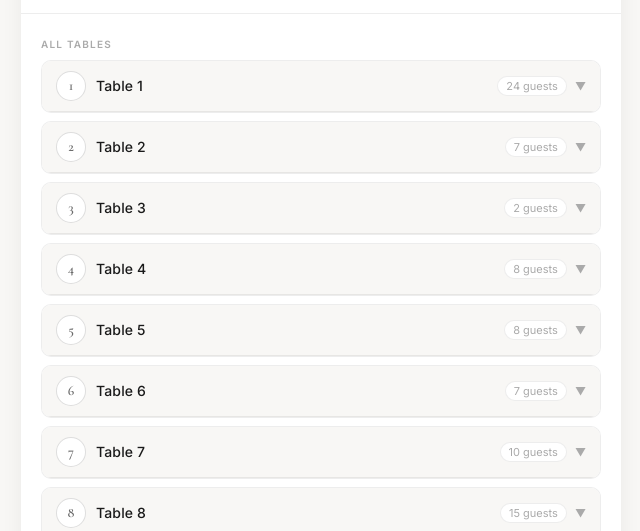
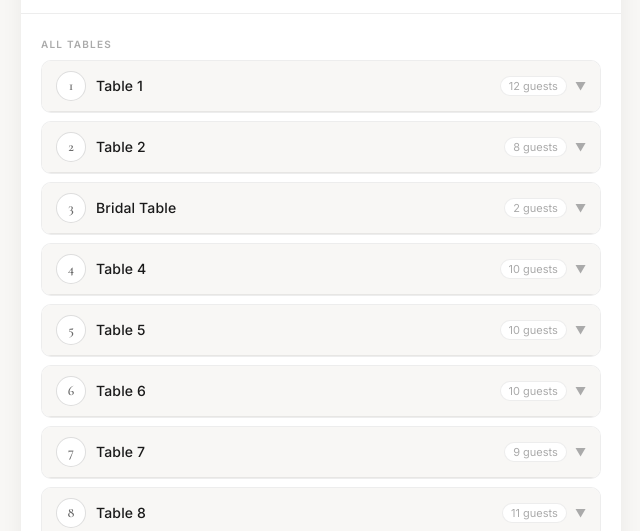
Before and after one commit to mr-kowtow/wedding-seating, a plain HTML site: page index.html in a window 1280 px wide. Shown: the part 269-800 px from the top of the page, 319-959 px from the left. Drawn offline with nearby package versions, Linux system fonts and the light colour scheme.

Commit message:
Update seating arrangement from update.xlsx (9 tables, full guest names)

```diff
--- a/index.html
+++ b/index.html
@@ -371,58 +371,86 @@ const TABLES = [
   {
     id: 1,
     label: "Table 1",
-    pax: 30,
+    pax: 12,
     guests: [
-      "Rajesh","Mrs Randhir","Uncle Bhajan","Sunita","Avtar","Linder",
-      "Ajit","Mrs Avtar","Pritam","Ravinder","Major Randhir","Bajan",
-      "Suresh","Ajit's Son","Nash","Mrs Suresh","Parul","Uncle Jack",
-      "Jaspal","Ms Nash","Mrs Jaspal","Mrs Jack","Dato Amar","Milind"
+      "Mr Rajeshpal Singh","Mrs Randhir Singh","Mrs Sunitajeet Kaur","Mr Awthar Singh",
+      "Mr Ravinder Singh","Mrs Awthar Singh","Mr Sureshpal Singh","Mr Ajit Singh",
+      "Mrs Sureshpal Singh","Mr Jaspal Singh","Mrs Jaspal Singh","Mr Randhir Singh"
     ]
   },
   {
     id: 2,
     label: "Table 2",
     pax: 8,
-    guests: ["Amrik","Bel","Hazel","Smeetha","Roshan","Sandesh","Jaimen"]
+    guests: [
+      "Mr Amrik Singh Mangat","Mrs Bel Kaur Hayrr","Smeetha Kaur","Roshan Singh",
+      "Sandesh Singh","Milind Tiwari","Jaimen Singh","Hazelinder Kaur"
+    ]
   },
   {
     id: 3,
-    label: "Table 3",
-    pax: 4,
-    guests: ["Maanveer","Harshaan"]
+    label: "Bridal Table",
+    pax: 2,
+    guests: ["Maanveer Singh Mangat","Harshaan Kaur Rai"]
   },
   {
     id: 4,
     label: "Table 4",
     pax: 10,
-    guests: ["Ien","Nisha","Bryan","Lee Shien Yin","Ariele","Saniah","Chester","Annia"]
+    guests: [
+      "Mr Ranjit Singh Rai","Mr Ajit Singh Jaswal","Mrs Bhupinder Kaur","Mrs Balveer Kaur",
+      "Datin Harbinder Kaur","Mr Charanjit Singh Khaira","Dato Dr. Parim Singh",
+      "Mr Tejvinder Singh Bhuller","Mrs Rhenu Kaur Bhuller","Mrs Jasber Kaur"
+    ]
   },
   {
     id: 5,
     label: "Table 5",
     pax: 10,
-    guests: ["Prisha","Sunil","Manraj","Tishal","Saina","Tianna","Kavita","Umeera"]
+    guests: [
+      "Prisha Kaur Rai","Anil Singh Khaira","Mr Sunil Singh Lehl","Umeera Maan",
+      "Mrs Tishal Kaur Rai","Mrs Veerpaal Kaur","Saina Kaur Lehl","Mr Jasmail Singh",
+      "Tianna Kaur Lehl","Mr Manraj Singh Rai"
+    ]
   },
   {
     id: 6,
     label: "Table 6",
     pax: 10,
-    guests: ["Anil","Jasmail","Veerpaal","Pua Jasi","Pua Bheeray","Fefer Ajit","Fefer Chan"]
+    guests: [
+      "Ien Sison","Nisha Anggun","Bryan Sison","Lee Shien Yin",
+      "Christine Ariele Santos","Saniah Iman","Chester Lipit","Annia Guiling",
+      "Kavita Kaur","Cindy Gow"
+    ]
   },
   {
     id: 7,
     label: "Table 7",
-    pax: 10,
-    guests: ["Soo Yee","Ranjit","Yee Chian","Bhupi","Shyam","Pua Bindhe","Fefer Prem","Teji","Renu","Pooja"]
+    pax: 9,
+    guests: [
+      "Yong Soo Yee","Hajera Akram","Ng Yee Chian","Rhys Breeuwer",
+      "Pooja Kaur Bhuller","Brianna DeRycke","Shyam Singh Bhuller",
+      "Navin Singh","Ashweetha Kaur"
+    ]
   },
   {
     id: 8,
     label: "Table 8",
-    pax: 20,
+    pax: 11,
     guests: [
-      "Hajera","Jesse","Irwan","Rhys","Francine","Mrs Irwan",
-      "Brianna","Bailey gf","Bailey","Navin","Mandeep","Bryan",
-      "Ashweetha","David","Karan"
+      "Jesse Da Paz","Mr Irwan","Francine Roberts","Mrs Irwan",
+      "Mandeep Singh","Bryan Barkdori","Julie Chao","David Nguyen",
+      "Bailey Jin","Karan Dhull","Hillary Jin"
+    ]
+  },
+  {
+    id: 9,
+    label: "Table 9",
+    pax: 11,
+    guests: [
+      "Mr Jagjit Singh","Mr Hireth Singh","Mrs Jagjit Singh","Mr Nachattar Singh",
+      "Parul Bali","Mrs Parminder Kaur","Dato Seri Amar Singh","Mr Bajan Sangha",
+      "Mr Bhajan Singh Bal","Mrs Deslinder Kaur","Mrs Pritam Kaur"
     ]
   }
 ];
```
